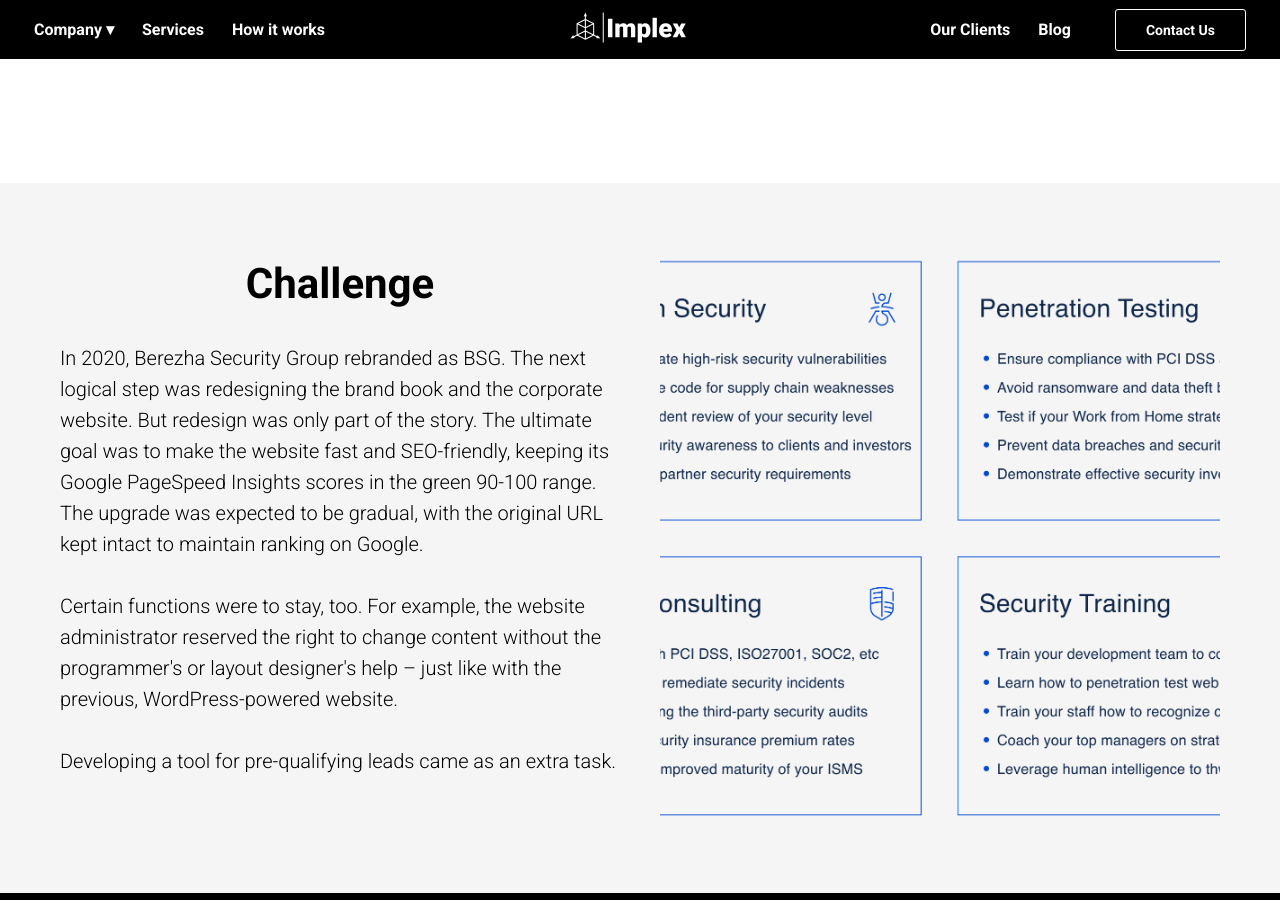
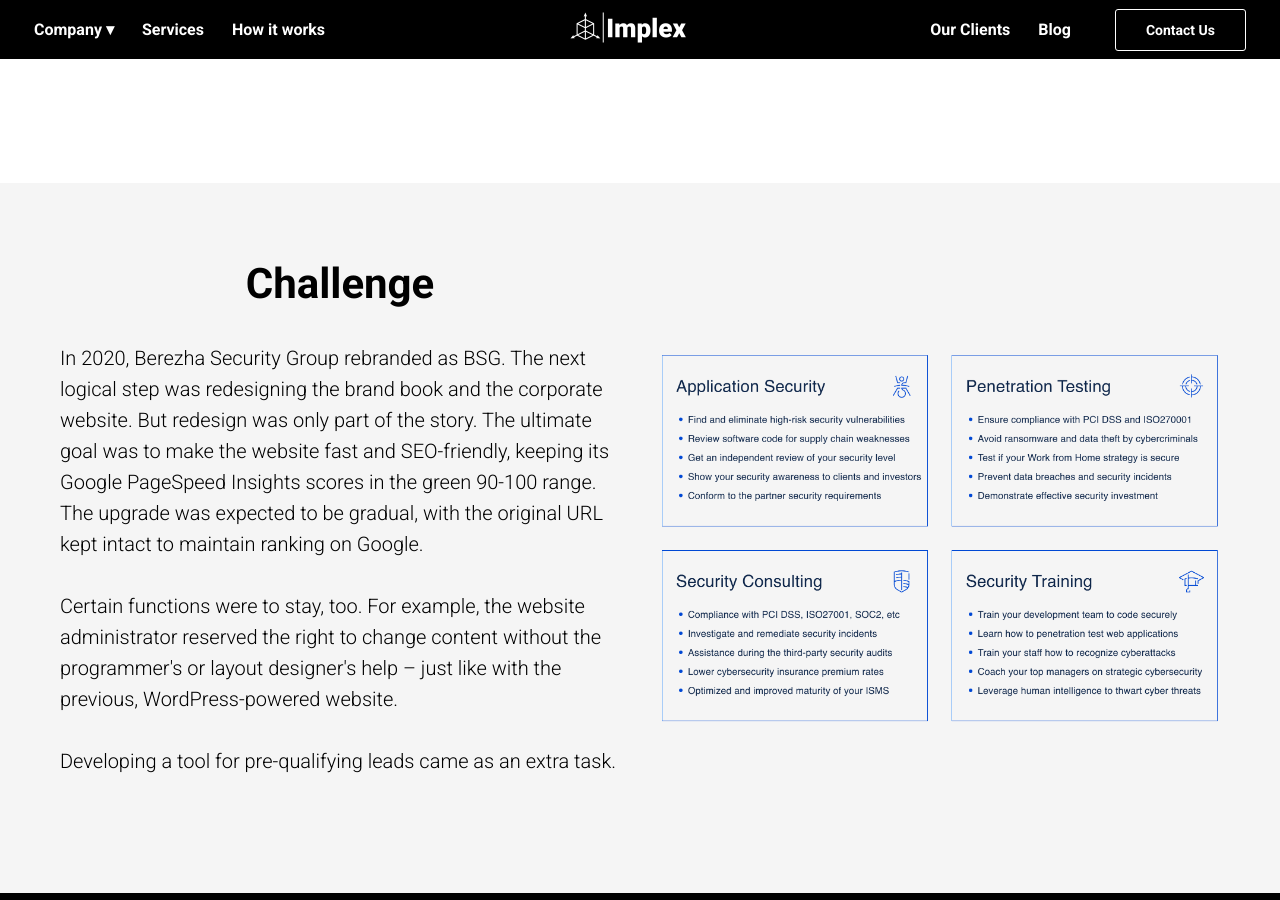
Before and after one commit to implex-code-repo/implex-site, a Jekyll site: the page built from _pages/case-study/bsg/bsg.html, in a window 1280 px wide and 900 px high, scrolled down 843 px. Built offline with Jekyll 4.4.1, drawn with Linux system fonts in a browser that asks for light colours; nearby versions of some CDN libraries; library files that are not in the unit come from our copies.

Commit message:
playing with background image modified:   _pages/case-study/bsg/bsg.html

```diff
--- a/_pages/case-study/bsg/bsg.html
+++ b/_pages/case-study/bsg/bsg.html
@@ -45,7 +45,7 @@
           <div>Developing a tool for pre-qualifying leads came as an extra task.</div>
         </div>
         <div class="column-wrapper big">
-          <div class="image" id="image2" style="background-image: url('../../assets/img/case-study/bsg/challenge2_!!.png')"></div>
+          <div class="image" id="image2" style="background-image: url('../../assets/img/case-study/bsg/challenge2_!!.png'); background-size: contain;"></div>
         </div>
       </div>
     </div>
```
